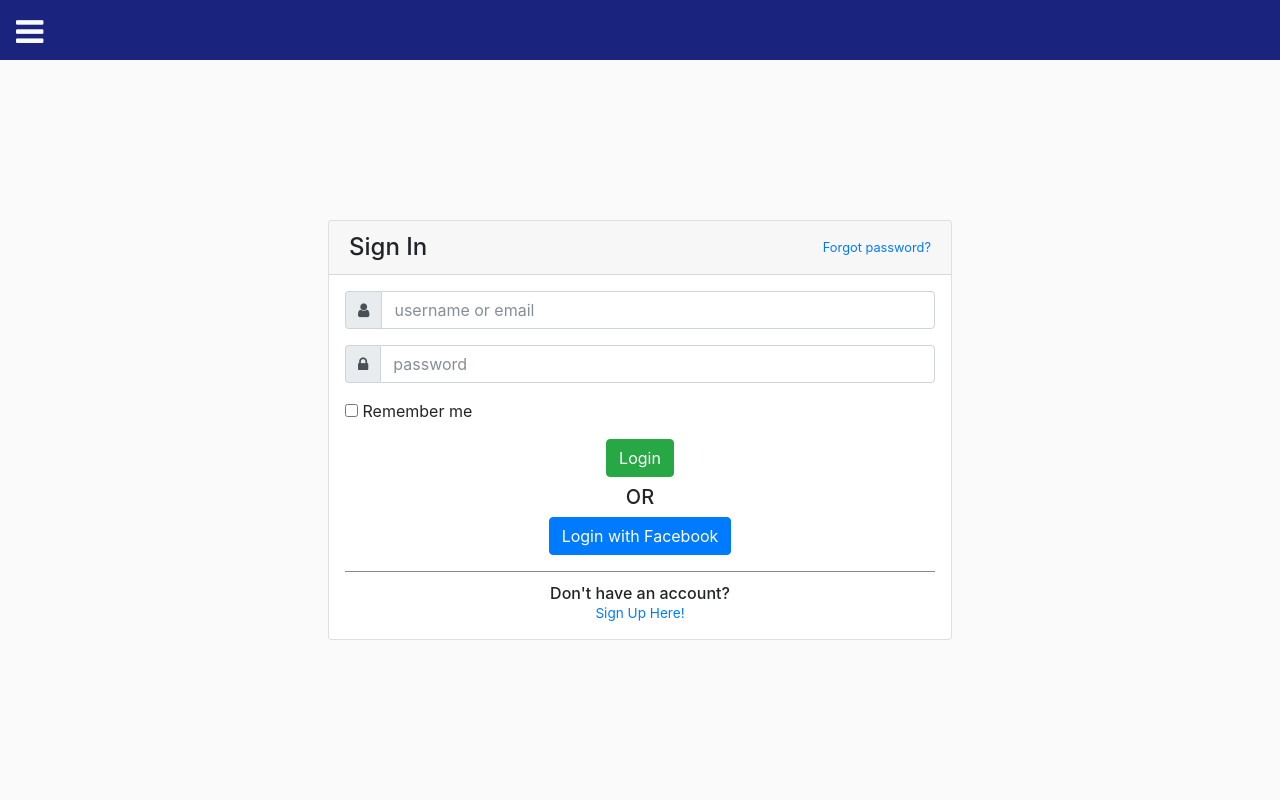
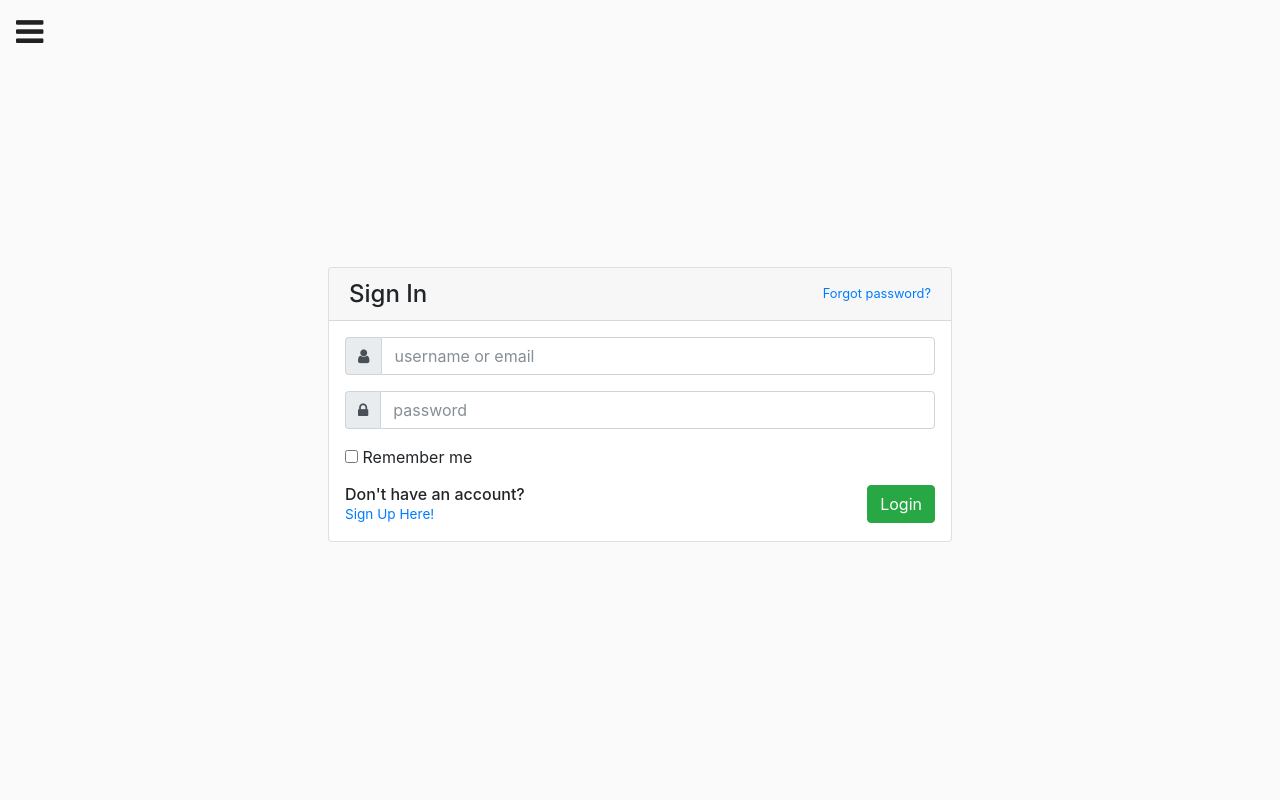
Before and after one commit to Jmorr10/Yomirenshuu-UI, a plain HTML site: page index.html in a window 1280 px wide. Drawn offline with nearby package versions, Linux system fonts and the light colour scheme.

Commit message:
Fixed some styling issues with the login fragment.

```diff
--- a/css/index.css
+++ b/css/index.css
@@ -9,8 +9,8 @@ body {
     overflow-x: hidden;
 }
 
-.ymrs-text-white {
-    color: #FAFAFA;
+.ymrs-text-black {
+    color: #212121;
 }
 
 #app_container {
@@ -37,10 +37,22 @@ body {
     display: flex;
     justify-content: center;
     flex: 1;
-    flex-direction: column;
+    flex-direction: row;
     min-width: 45vw;
     pointer-events: none;
     text-decoration: none;
+}
+
+#main_nav a > i {
+    display: none;
+}
+
+#main_nav a:first-child {
+    margin-top: 4px;
+}
+
+#main_nav a:last-child {
+    margin-bottom: 4px;
 }
 
 #main_nav.open a {
@@ -57,7 +69,7 @@ body {
     background: linear-gradient(left, hsla(0, 0%, 0%, 0) 0%, hsla(0, 0%, 0%, .50) 50%, hsla(0, 0%, 0%, 0) 100%);
     border: 0;
     height: 1px;
-    margin: 8px 0;
+    margin: 4px 0;
     min-width: 45vw;
 }
 
@@ -67,7 +79,6 @@ body {
 }
 
 #app_header {
-    background-color: #1A237E;
     height: 60px;
     overflow: hidden;
     padding:16px;
@@ -80,5 +91,16 @@ body {
     background-color: #FAFAFA;
     height: 100%;
     overflow-x: hidden;
-    padding: 76px 16px 16px;
+    padding: 40px 16px 16px;
 }
+
+@media only screen and (min-height: 535px) {
+    #main_nav a {
+        flex-direction: column;
+    }
+
+    #main_nav a > i {
+        display: inline-block;
+    }
+
+}
--- a/fragments/login.html
+++ b/fragments/login.html
@@ -1,7 +1,14 @@
 <style>
     #login_box, #signup_box {
+        height: calc(100vh - 60px);
         margin: auto;
+        max-height: 291px;
         padding: 0;
+    }
+
+    #login_box form,
+    #signup_box form {
+        width: 100%;
     }
 
     #login_box .card-block,
@@ -24,7 +31,7 @@
             </div>
         </div>
 
-        <div class="card-block" >
+        <div class="card-block d-flex" >
 
             <div style="display:none" id="login_alert" class="alert alert-danger col-sm-12"></div>
 
@@ -55,20 +62,9 @@
                 </div>
 
 
-                <div style="margin-top:16px" class="form-group">
+                <div style="margin-top:16px; margin-bottom: 0;" class="form-group row">
                     <!-- Button -->
-
-                    <div class="col-sm-12 controls text-center">
-                        <button id="btn_login" class="btn btn-success">Login</button>
-                        <h5 style="margin: 8px 0;">OR</h5>
-                        <button id="btn_fblogin" class="btn btn-primary">Login with Facebook</button>
-
-                    </div>
-                </div>
-
-
-                <div class="form-group" style="margin: 16px 0 0; border-top: 1px solid#888; padding-top: 12px;">
-                    <div class="col-md-12 control text-center">
+                    <div class="col-8 text-left">
                         <div style="font-size:85%" >
                             <h6 style="margin-bottom: 0;">Don't have an account?</h6>
                             <a href="#" onClick="$('#login_box').hide(); $('#signup_box').show()">
@@ -76,11 +72,11 @@
                             </a>
                         </div>
                     </div>
+                    <div class="col-4 controls text-right">
+                        <button id="btn_login" class="btn btn-success">Login</button>
+                    </div>
                 </div>
             </form>
-
-
-
         </div>
     </div>
 </div>
@@ -128,9 +124,6 @@
 
                     <div class="col-sm-12 controls text-center">
                         <button id="btn_signup" class="btn btn-success">Sign up</button>
-                        <h5 style="margin: 8px 0;">OR</h5>
-                        <button id="btn_fbsignup" class="btn btn-primary">Sign up with Facebook</button>
-
                     </div>
                 </div>
 
--- a/index.html
+++ b/index.html
@@ -31,20 +31,20 @@
                 <!-- TODO: FIX NAVIGATION DRAWER SIZE ISSUES - SET MINIMUM HEIGHT FOR MENU ITEMS -->
                 <a href="#"><i class="fa fa-bolt fa-2x"></i><span>Flash Mode</span></a>
                 <hr>
-                <a href="#"><i class="fa fa-arrows-h fa-2x"></i>Linear Mode</a>
+                <a href="#"><i class="fa fa-arrows-h fa-2x"></i><span>Linear Mode</span></a>
                 <hr>
-                <a href="#"><i class="fa fa-paragraph fa-2x"></i>Paragraph Mode</a>
+                <a href="#"><i class="fa fa-paragraph fa-2x"></i><span>Paragraph Mode</span></a>
                 <hr>
-                <a href="#"><i class="fa fa-bar-chart fa-2x"></i>Statistics</a>
+                <a href="#"><i class="fa fa-bar-chart fa-2x"></i><span>Statistics</span></a>
                 <hr>
-                <a href="#"><i class="fa fa-cogs fa-2x"></i>Settings</a>
+                <a href="#"><i class="fa fa-cogs fa-2x"></i><span>Settings</span></a>
                 <hr>
-                <a href="#"><i class="fa fa-question-circle-o fa-2x"></i>About</a>
+                <a href="#"><i class="fa fa-question-circle-o fa-2x"></i><span>About</span></a>
             </nav>
             <main id="main_app" class="col-xs-8 container">
                 <header id="app_header" class="row d-flex align-items-center">
                     <i id="nav_toggle"
-                       class="hidden-md hidden-lg fa fa-bars fa-2x ymrs-text-white"
+                       class="hidden-md hidden-lg fa fa-bars fa-2x ymrs-text-black"
                        onclick="YMRS.toggleMenu()"></i>
                 </header>
 
```
